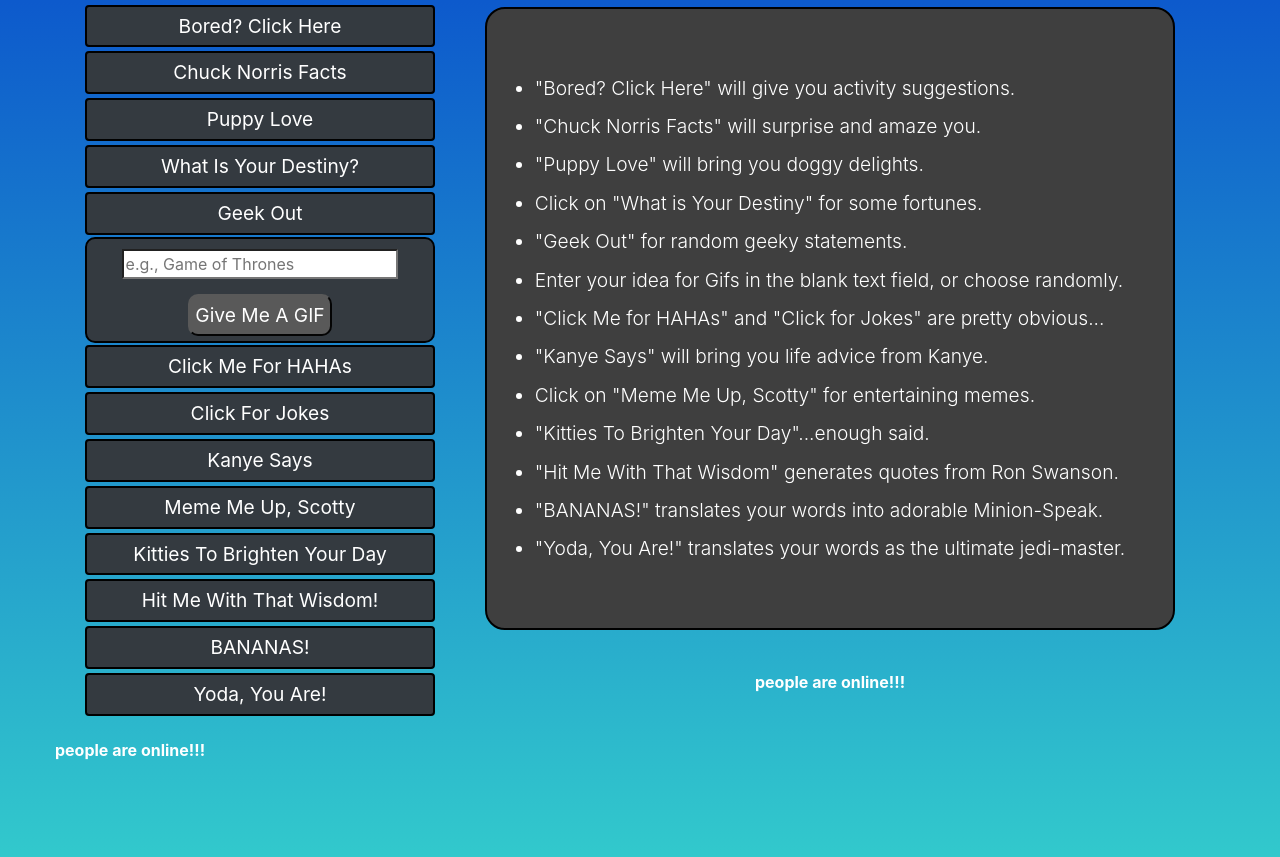
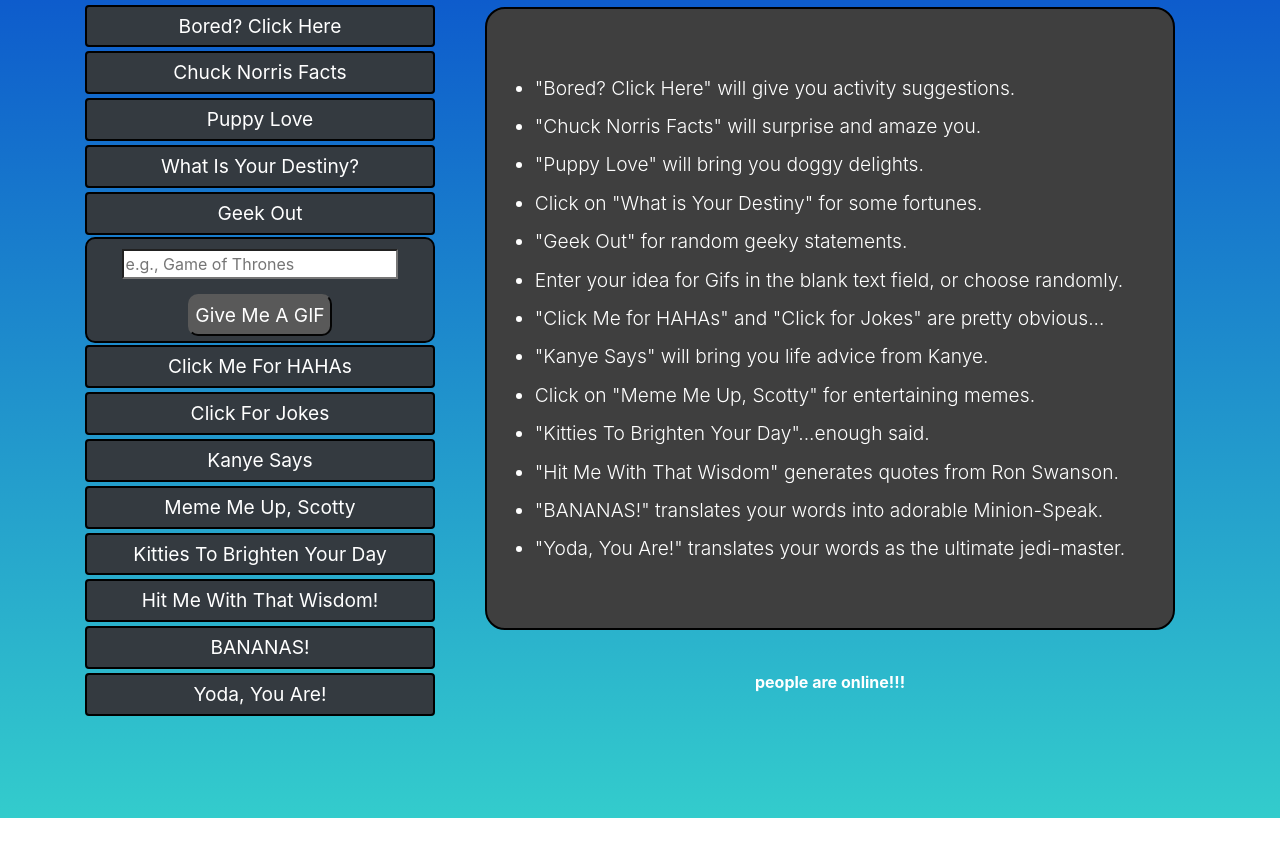
Before and after one commit to thejihongjin/8-Project-1, a plain HTML site: page index.html in a window 1280 px wide. Shown: the part 299-1156 px from the top of the page. After the commit the page ends 1117 px from the top, so only its background shows below. Drawn offline with nearby package versions, Linux system fonts and the light colour scheme; no server answers.

Commit message:
cleared extra text

```diff
--- a/index.html
+++ b/index.html
@@ -52,9 +52,6 @@
 					<p><span id="watchers"></span> people are online!!!</p>
 				</div>
             </div>
-            <div class="row">
-                <p><span id="watchers"></span> people are online!!!</p>
-            </div>
         </div>
     </div>
     </div>
```
